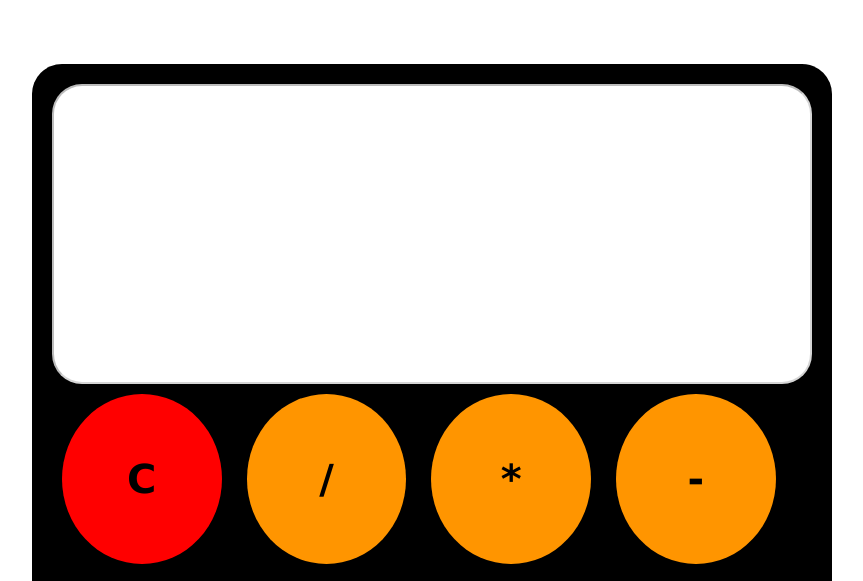
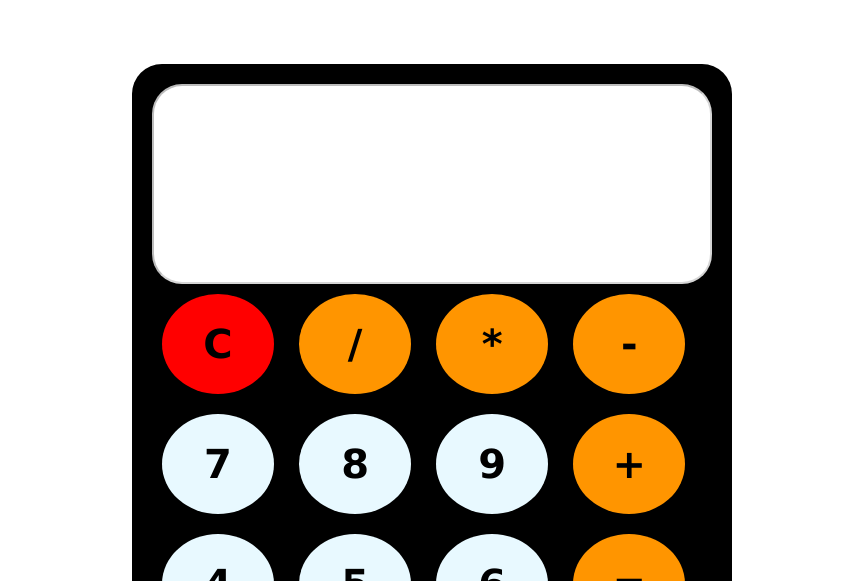
Before and after one commit to I-Am-Shimanto/Calculator-using-javascript, a plain HTML site: page index.html in a window 1280 px wide. Shown: the part 213-794 px from the top of the page, without its empty margins (208-1071 px from the left). Drawn offline with Linux system fonts and the light colour scheme.

Commit message:
issue fix

```diff
--- a/css/style.css
+++ b/css/style.css
@@ -12,8 +12,8 @@ h1{
     font-size: 100px;
 }
 .calculator{
-    width: 800px;
-    height: 1100px;
+    width: 600px;
+    height: 700px;
     background-color: black;
     border-radius: 30px;
     overflow: hidden;
@@ -21,7 +21,7 @@ h1{
 }
 input{
     width: 100%;
-    height: 300px;
+    height: 200px;
     background-color: transparent;
     color: black;
     font-weight: 600;
@@ -33,8 +33,8 @@ input{
     border-radius: 30px;
 }
 button{
-    width: 21%;
-    height: 170px;
+    width: 20%;
+    height: 100px;
     color: white;
     font-size: 40px;
     border: none;
```
